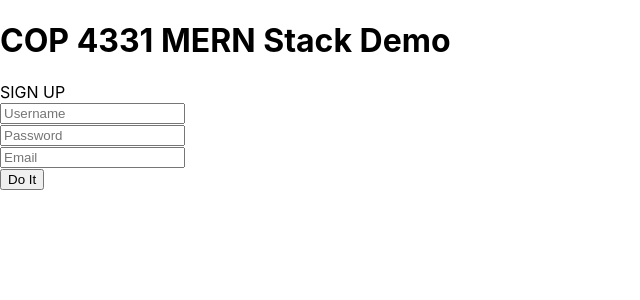
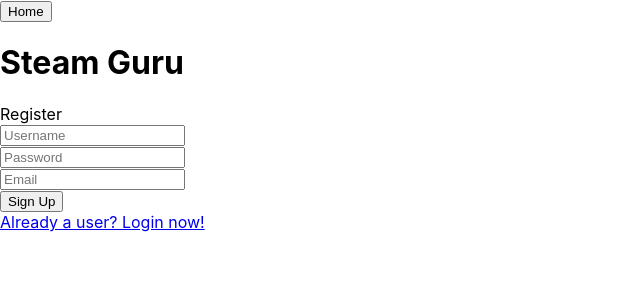
Before and after one commit to academicweapon7/COP4331-Large-Project, a React (Create React App) app in the folder frontend/: page /register in a window 1280 px wide. Shown: the top 300 px of the page, without its empty margins (0-640 px from the left). Built offline with nearby package versions, Linux system fonts and the light colour scheme.

Commit message:
Register page and home button

```diff
--- a/frontend/src/components/Login.js
+++ b/frontend/src/components/Login.js
@@ -56,15 +56,14 @@ function Login()
         <form onSubmit={doLogin}>
         <span id="inner-title">PLEASE LOG IN</span><br />
         <input type="text" id="loginName" placeholder="Username"
-        ref={(c) => loginName = c} /><br />
+            ref={(c) => loginName = c} /><br />
         <input type="password" id="loginPassword" placeholder="Password"
-        ref={(c) => loginPassword = c} /><br />
-        <input type="submit" id="loginButton" class="buttons"
-        value = "Do It"
-        onClick={doLogin} />
+            ref={(c) => loginPassword = c} /><br />
+        <input type="submit" id="loginButton" class="buttons" value = "Login" onClick={doLogin} />
         </form>
         <span id="loginResult">{message}</span>
         </div>
+
     );
 };
 export default Login;
--- a/frontend/src/components/PageTitle.js
+++ b/frontend/src/components/PageTitle.js
@@ -2,8 +2,17 @@ import React from 'react';
 
 function PageTitle()
 {
+    const handleHomeClick = () => {
+        window.location.href = '/';
+    };
+
     return(
-        <h1 id="title">COP 4331 MERN Stack Demo</h1>
+        <div>
+            <button onClick={handleHomeClick}>
+                Home
+            </button>
+            <h1>Steam Guru</h1>
+        </div>
     );
 };
 
--- a/frontend/src/components/Register.js
+++ b/frontend/src/components/Register.js
@@ -55,7 +55,7 @@ function Register()
     return(
         <div id="registerDiv">
         <form onSubmit={doRegister}>
-        <span id="inner-title">SIGN UP</span><br />
+        <span id="inner-title">Register</span><br />
         <input type="text" id="registerLogin" placeholder="Username"
         ref={(c) => registerLogin = c} /><br />
         <input type="password" id="registerPassword" placeholder="Password"
@@ -63,7 +63,7 @@ function Register()
         <input type="text" id="registerEmail" placeholder="Email"
         ref={(c) =>  registerEmail = c} /><br />
         <input type="submit" id="loginButton" class="buttons"
-        value = "Do It"
+        value = "Sign Up"
         onClick={doRegister} />
         </form>
         <span id="registerResult">{message}</span>
--- a/frontend/src/pages/LoginPage.js
+++ b/frontend/src/pages/LoginPage.js
@@ -8,6 +8,9 @@ const LoginPage = () =>
         <div>
         <PageTitle />
         <Login />
+        <a href = "/Register">
+            New User? Sign up here!
+        </a>
         </div>
     );
 };
--- a/frontend/src/pages/RegisterPage.js
+++ b/frontend/src/pages/RegisterPage.js
@@ -8,6 +8,9 @@ const RegisterPage = () =>
         <div>
         <PageTitle />
         <Register />
+        <a href = "/">
+            Already a user? Login now!
+        </a>
         </div>
     );
 };
--- a/package.json
+++ b/package.json
@@ -15,6 +15,7 @@
         "csv-parser": "^3.0.0",
         "dotenv": "^16.4.5",
         "express": "^4.18.3",
-        "mongodb": "^6.4.0"
+        "mongodb": "^6.4.0",
+        "react-router-dom": "^6.22.2"
     }
 }
```
Also changed, not shown: 1 other file (tests, documents, lock files or other folders).
